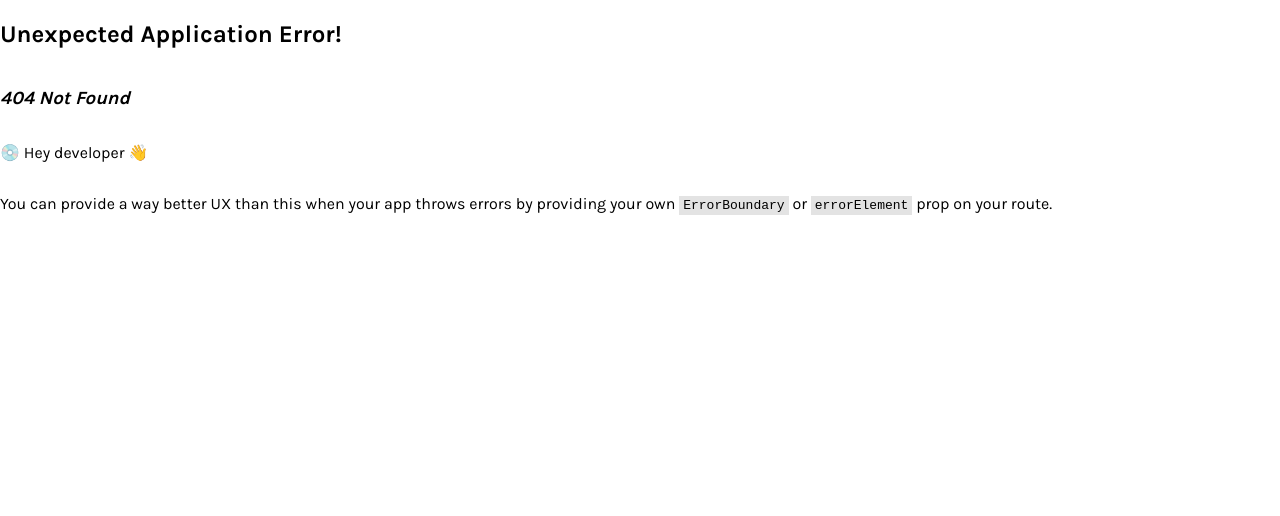
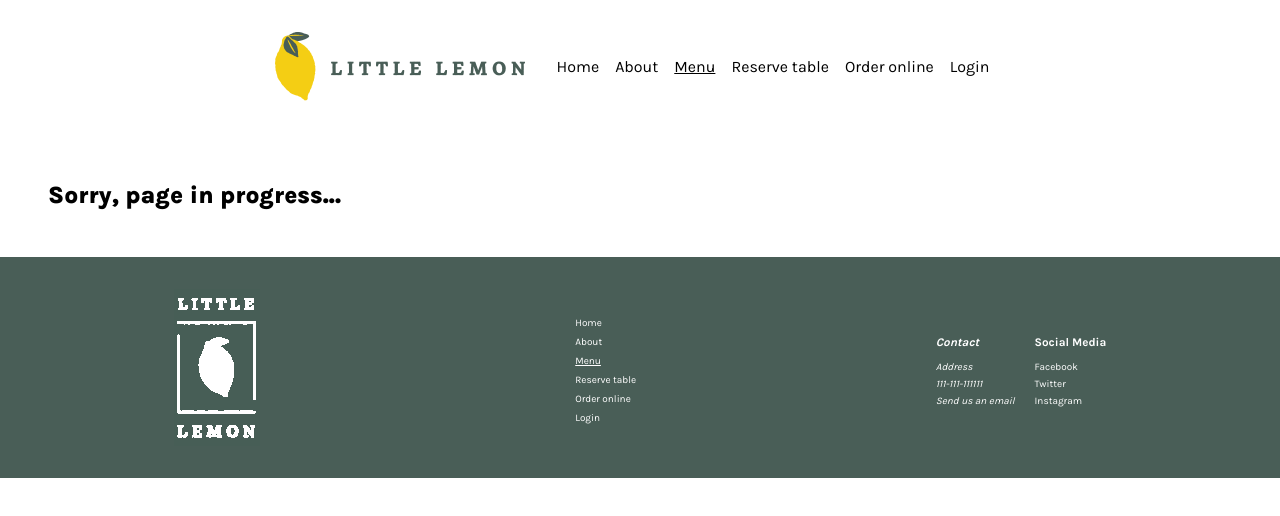
Before and after one commit to mantuok/eliseeva-little-lemon, a React (Create React App) app: page /menu in a window 1280 px wide. Before the commit this address had no page. Shown: the top 516 px of the page. Built offline with nearby package versions, Linux system fonts and the light colour scheme.

Commit message:
routing done

```diff
--- /dev/null
+++ b/src/components/about/about.jsx
@@ -0,0 +1,15 @@
+import React from 'react';
+import Header from '../header/header';
+import Footer from '../footer/footer';
+
+const About = () => {
+  return (
+    <React.Fragment>
+      <Header />
+      <section className="page-in-progress">Sorry, page in progress...</section>
+      <Footer />
+    </React.Fragment>
+  );
+}
+
+export default About;
--- a/src/components/contacts/contacts.jsx
+++ b/src/components/contacts/contacts.jsx
@@ -14,9 +14,9 @@ const Contacts = () => {
       <div>
         <h3>Social Media</h3>
         <ul>
-          <li><a href="https://www.facebook.com/" target="_blank">Facebook</a></li>
-          <li><a href="https://www.twitter.com/" target="_blank">Twitter</a></li>
-          <li><a href="https://www.instagram.com/" target="_blank">Instagram</a></li>
+          <li><a href="https://www.facebook.com/" target="_blank" rel="noopener noreferrer">Facebook</a></li>
+          <li><a href="https://www.twitter.com/" target="_blank" rel="noopener noreferrer">Twitter</a></li>
+          <li><a href="https://www.instagram.com/" target="_blank" rel="noopener noreferrer">Instagram</a></li>
         </ul>
       </div>
     </section>
--- /dev/null
+++ b/src/components/login/login.jsx
@@ -0,0 +1,15 @@
+import React from 'react';
+import Header from '../header/header';
+import Footer from '../footer/footer';
+
+const Login = () => {
+  return (
+    <React.Fragment>
+      <Header />
+      <section className="page-in-progress">Sorry, page in progress...</section>
+      <Footer />
+    </React.Fragment>
+  );
+}
+
+export default Login;
--- /dev/null
+++ b/src/components/menu/menu.jsx
@@ -0,0 +1,15 @@
+import React from 'react';
+import Header from '../header/header';
+import Footer from '../footer/footer';
+
+const Menu = () => {
+  return (
+    <React.Fragment>
+      <Header />
+      <section className="page-in-progress">Sorry, page in progress...</section>
+      <Footer />
+    </React.Fragment>
+  );
+}
+
+export default Menu;
--- a/src/components/navigation-list/navigation-list.jsx
+++ b/src/components/navigation-list/navigation-list.jsx
@@ -1,4 +1,5 @@
 import React from 'react';
+import {NavLink} from 'react-router-dom';
 import {
   NavigationItem
 } from '../../const';
@@ -7,10 +8,24 @@ const NavigationList = (props) => {
   const {type} = props;
   const navigationItems = Object.values(NavigationItem);
 
+  const activeStyle = {
+    textDecoration: "underline",
+  };
+
   const renderNavigationItems = () => {
     return navigationItems.map((item) => {
-    return <li key={item.id}><a href={item.link}>{item.name}</a></li>
-    })
+    return (
+      <li key={item.id}>
+        <NavLink
+          to={item.link}
+          style={({ isActive }) =>
+            isActive ? activeStyle : undefined
+          }
+        >
+          {item.name}
+        </NavLink>
+      </li>
+    )})
   };
 
   return (
--- /dev/null
+++ b/src/components/order-online/order-online.jsx
@@ -0,0 +1,15 @@
+import React from 'react';
+import Header from '../header/header';
+import Footer from '../footer/footer';
+
+const OrderOnline = () => {
+  return (
+    <React.Fragment>
+      <Header />
+      <section className="page-in-progress">Sorry, page in progress...</section>
+      <Footer />
+    </React.Fragment>
+  );
+}
+
+export default OrderOnline;
--- /dev/null
+++ b/src/components/reserve-table/reserve-table.jsx
@@ -0,0 +1,16 @@
+import React from 'react';
+import Header from '../header/header';
+import Main from '../main/main';
+import Footer from '../footer/footer';
+
+const Page = () => {
+  return (
+    <React.Fragment>
+      <Header />
+      <Main />
+      <Footer />
+    </React.Fragment>
+  );
+}
+
+export default Page;
--- a/src/const.js
+++ b/src/const.js
@@ -24,27 +24,27 @@ export const NavigationItem = {
   About: {
     id: 2,
     name: 'About',
-    link: '/page-in-progress'
+    link: '/about'
   },
   Menu: {
     id: 3,
     name: 'Menu',
-    link: '/page-in-progress'
+    link: '/menu'
   },
   Reservation: {
     id: 4,
-    name: 'Reservation',
-    link: '/page-in-progress'
+    name: 'Reserve table',
+    link: '/reserve-table'
   },
   Order: {
     id: 5,
     name: 'Order online',
-    link: '/page-in-progress'
+    link: '/order-online'
   },
   Login: {
     id: 6,
     name: 'Login',
-    link: '/page-in-progress'
+    link: '/login'
   }
 };
 
--- a/src/sass/blocks/page-in-progress.scss
+++ b/src/sass/blocks/page-in-progress.scss
@@ -1,4 +1,6 @@
 .page-in-progress {
+  @include container;
+
   padding: 2em;
   font-size: 24px;
   font-weight: 900;
```
Also changed, not shown: src/components/app/App.js (+28 -3 lines), src/components/home/home.jsx (renamed from src/components/page/page.jsx).
